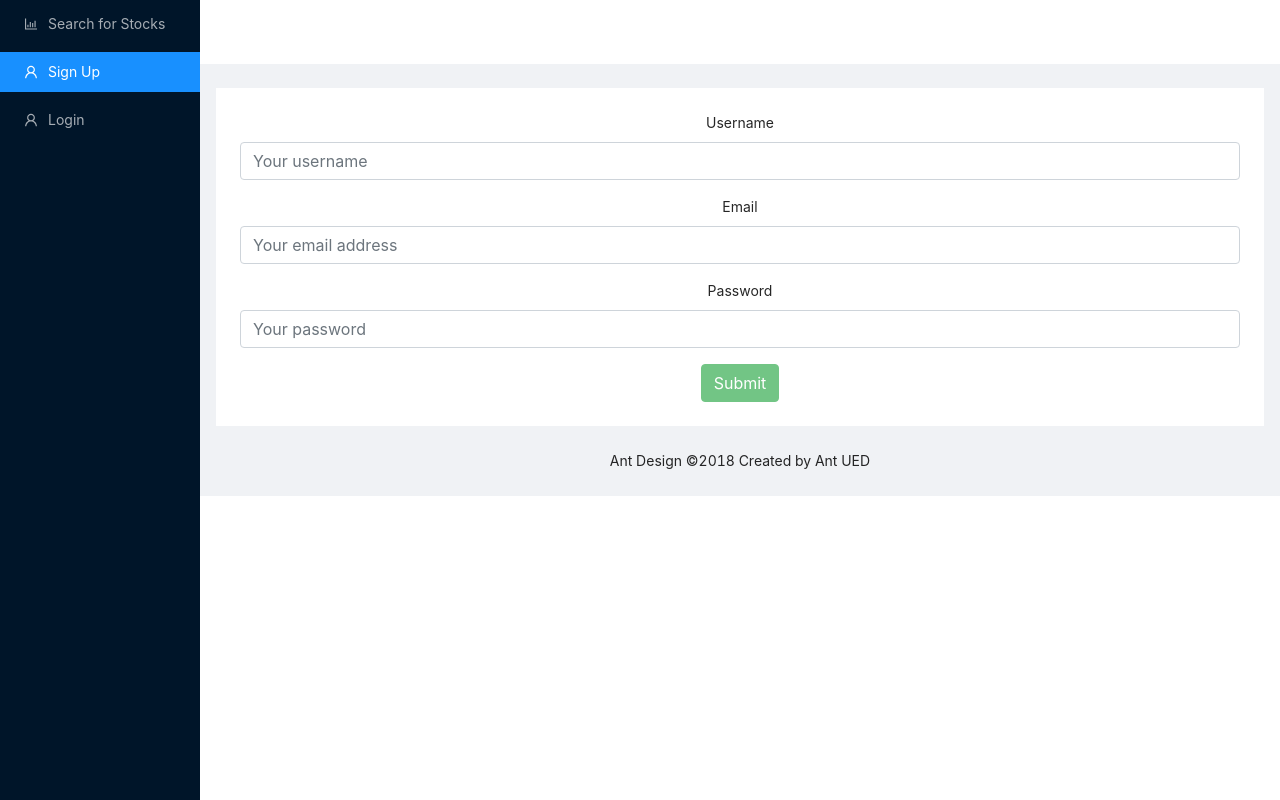
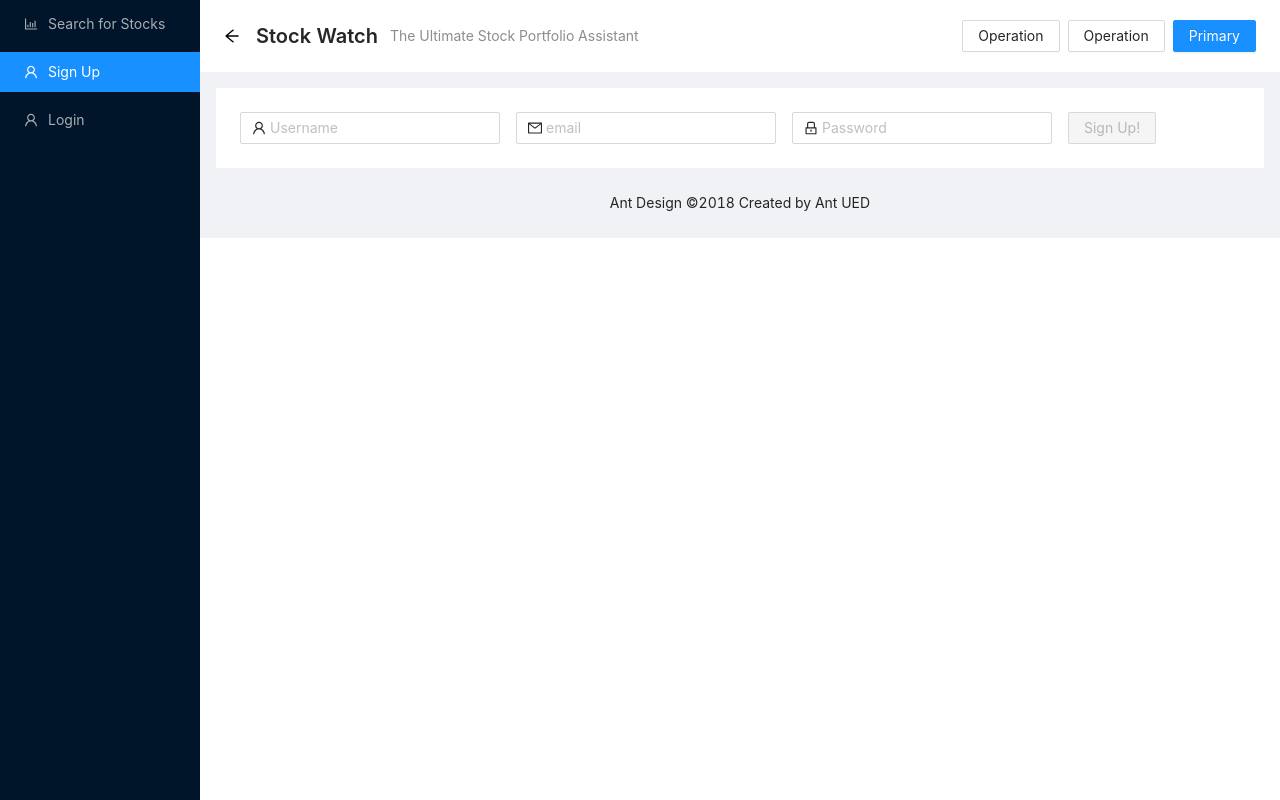
Before and after one commit to awolrob/stock-watch, a React (Create React App) app in the folder client/: page / in a window 1280 px wide. Both pictures are taken after a click on the item "Sign Up". Built offline with nearby package versions, Linux system fonts and the light colour scheme.

Commit message:
sign up antd

```diff
--- a/client/src/App.js
+++ b/client/src/App.js
@@ -4,6 +4,7 @@ import Searchstocks from "./pages/Searchstocks";
 import Savedstocks from "./pages/Savedstocks";
 import LoginForm from "./components/LoginForm";
 import SignUpForm from "./components/SignupForm";
+import PageHeader from "./components/PageHeader";
 import Auth from "./utils/auth";
 import { Layout, Menu } from "antd";
 import {
@@ -66,6 +67,10 @@ function App() {
               >
                 Logout
               </Menu.Item>
+              <Menu.Item key="6" icon={<BarChartOutlined />}>
+                Placeholder
+               </Menu.Item>
+
             </>
           ) : (
             // logged out
@@ -88,7 +93,10 @@ function App() {
         </Menu>
       </Sider>
       <Layout className="site-layout" style={{ marginLeft: 200 }}>
-        <Header className="site-layout-background" style={{ padding: 0 }} />
+        <Header className="site-layout-background" style={{ padding: 0, textAlign: "center" }}>
+          <PageHeader/>
+
+        </Header>
         <Content style={{ margin: "24px 16px 0", overflow: "initial" }}>
           <div
             className="site-layout-background"
--- /dev/null
+++ b/client/src/components/PageHeader.js
@@ -0,0 +1,25 @@
+import React from "react";
+import { PageHeader, Tabs, Button, Statistic, Descriptions } from 'antd';
+// import { PageHeader } from "antd";
+
+const renderHeader = () => {
+    return (
+        <>
+        <PageHeader
+        className="site-page-header-responsive"
+        onBack={() => window.history.back()}
+        title="Stock Watch"
+        subTitle="The Ultimate Stock Portfolio Assistant"
+        extra={[
+          <Button key="3">Operation</Button>,
+          <Button key="2">Operation</Button>,
+          <Button key="1" type="primary">
+            Primary
+          </Button>,
+        ]}>
+            </PageHeader>
+            </>
+    )
+}
+
+export default renderHeader;
--- a/client/src/components/SignupForm.js
+++ b/client/src/components/SignupForm.js
@@ -1,17 +1,36 @@
 
-import React, { useState } from 'react';
-import { Form, Button, Alert } from 'react-bootstrap';
+import React, { useState, useEffect } from 'react';
+import { Form, Input, Button } from 'antd';
 
 import { createUser } from '../utils/API';
 import Auth from '../utils/auth';
+import { UserOutlined, LockOutlined, MailOutlined } from '@ant-design/icons';
+// import { Form, Button, Alert } from 'react-bootstrap';
+
 
 const SignupForm = () => {
-  // set initial form state
+  const [form] = Form.useForm();
+  const [, forceUpdate] = useState({}); // To disable submit button at the beginning.
+  // const [validated, setValidated] = useState(false);
+
+
+  useEffect(() => {
+    forceUpdate({});
+  }, []);
+
+  const onFinish = (values) => {
+
+    console.log('Finish:', values);
+    handleFormSubmit(values);
+  };
+
+    // set initial form state
   const [userFormData, setUserFormData] = useState({ username: '', email: '', password: '' });
   // set state for form validation
   const [validated] = useState(false);
   // set state for alert
   const [showAlert, setShowAlert] = useState(false);
+
 
   const handleInputChange = (event) => {
     const { name, value } = event.target;
@@ -19,10 +38,13 @@ const SignupForm = () => {
   };
 
   const handleFormSubmit = async (event) => {
+    console.log(event);
+
     event.preventDefault();
 
     // check if form has everything (as per react-bootstrap docs)
     const form = event.currentTarget;
+    console.log(form);
     if (form.checkValidity() === false) {
       event.preventDefault();
       event.stopPropagation();
@@ -51,60 +73,140 @@ const SignupForm = () => {
   };
 
   return (
-    <>
-      {/* This is needed for the validation functionality above */}
-      <Form noValidate validated={validated} onSubmit={handleFormSubmit}>
-        {/* show alert if server response is bad */}
-        <Alert dismissible onClose={() => setShowAlert(false)} show={showAlert} variant='danger'>
-          Something went wrong with your signup!
-        </Alert>
+    <Form form={form} name="horizontal_login" layout="inline" onFinish={onFinish}>
+    <Form.Item
+      name="username"
+      rules={[
+        {
+          required: true,
+          message: 'Please input your username!',
+          // validated: {setValidated}
+        },
+      ]}
+    >
+      <Input prefix={<UserOutlined className="site-form-item-icon" />} placeholder="Username" />
+    </Form.Item>
+    <Form.Item
+      name="email"
+      rules={[
+        {
+          required: true,
+          message: 'Please input your email!',
+          // validated: {validated},
+        },
+      ]}
+    >
+      <Input prefix={<MailOutlined className="site-form-item-icon" />} placeholder="email" />
+    </Form.Item>
+    <Form.Item
+      name="password"
+      rules={[
+        {
+          required: true,
+          message: 'Please input your password!',
+          // validated: {validated},
+        },
+      ]}
+    >
+      <Input
+        prefix={<LockOutlined className="site-form-item-icon" />}
+        type="password"
+        placeholder="Password"
+      />
+    </Form.Item>
+    <Form.Item shouldUpdate>
+      {() => (
+        <Button
+          type="primary"
+          htmlType="submit"
+          // onClick={handleFormSubmit}
+          disabled={
+            !form.isFieldsTouched(true) ||
+            !!form.getFieldsError().filter(({ errors }) => errors.length).length
+          }
 
-        <Form.Group>
-          <Form.Label htmlFor='username'>Username</Form.Label>
-          <Form.Control
-            type='text'
-            placeholder='Your username'
-            name='username'
-            onChange={handleInputChange}
-            value={userFormData.username}
-            required
-          />
-          <Form.Control.Feedback type='invalid'>Username is required!</Form.Control.Feedback>
-        </Form.Group>
+        >
+          Sign Up!
+        </Button>
+      )}
+    </Form.Item>
+  </Form>
 
-        <Form.Group>
-          <Form.Label htmlFor='email'>Email</Form.Label>
-          <Form.Control
-            type='email'
-            placeholder='Your email address'
-            name='email'
-            onChange={handleInputChange}
-            value={userFormData.email}
-            required
-          />
-          <Form.Control.Feedback type='invalid'>Email is required!</Form.Control.Feedback>
-        </Form.Group>
+    // <>
+    //   {/* This is needed for the validation functionality above */}
+    //   <Form
+    //   noValidate validated={validated}
+    //   onSubmit={handleFormSubmit}
+    //   name="basic"
+    //   labelCol={{ span: 8, }}
+    //   wrapperCol= {{ span:16, }}
+    //   >
+    //     {/* show alert if server response is bad */}
+    //     {/* <Alert dismissible onClose={() => setShowAlert(false)} show={showAlert} variant='danger'>
+    //       Something went wrong with your signup!
+    //     </Alert> */}
 
-        <Form.Group>
-          <Form.Label htmlFor='password'>Password</Form.Label>
-          <Form.Control
-            type='password'
-            placeholder='Your password'
-            name='password'
-            onChange={handleInputChange}
-            value={userFormData.password}
-            required
-          />
-          <Form.Control.Feedback type='invalid'>Password is required!</Form.Control.Feedback>
-        </Form.Group>
-        <Button
-          disabled={!(userFormData.username && userFormData.email && userFormData.password)}
-          type='submit'
-          variant='success'>
-          Submit
-        </Button>
-      </Form>
-    </>
+    //     <Form.Item
+    //       label="Username"
+    //       name="user"
+    //       onValuesChange={handleInputChange}
+    //       value={userFormData.username}
+    //       rules= {[
+    //         {
+    //           required: true,
+    //           message: 'Username is required!'
+    //         }
+    //       ]}
+    //       >
+    //       {/* <Form.Label htmlFor='username'>Username</Form.Label> */}
+    //       {/* <Form.Control
+    //         type='text'
+    //         placeholder='Your username'
+    //         name='username'
+    //         onChange={handleInputChange}
+    //         value={userFormData.username}
+    //         required
+    //       /> */}
+    //       <Input />
+    //       {/* <Form.Control.Feedback type='invalid'>Username is required!</Form.Control.Feedback> */}
+    //     </Form.Item>
+
+    //     {/* <Form.Group>
+    //       <Form.Label htmlFor='email'>Email</Form.Label>
+    //       <Form.Control
+    //         type='email'
+    //         placeholder='Your email address'
+    //         name='email'
+    //         onChange={handleInputChange}
+    //         value={userFormData.email}
+    //         required
+    //       />
+    //       <Form.Control.Feedback type='invalid'>Email is required!</Form.Control.Feedback>
+    //     </Form.Group>
+
+    //     <Form.Group>
+    //       <Form.Label htmlFor='password'>Password</Form.Label>
+    //       <Form.Control
+    //         type='password'
+    //         placeholder='Your password'
+    //         name='password'
+    //         onChange={handleInputChange}
+    //         value={userFormData.password}
+    //         required
+    //       />
+    //       <Form.Control.Feedback type='invalid'>Password is required!</Form.Control.Feedback>
+    //     </Form.Group> */}
+    //     <Button
+    //       // disabled={!(userFormData.username && userFormData.email && userFormData.password)}
+    //       disabled={!(userFormData.username)}
+    //       type='submit'
+    //       variant='success'
+    //       htmlType="submit"
+    //       >
+    //       Submit
+    //     </Button>
+    //   </Form>
+    // </>
   );
 };
 
--- a/client/src/pages/Searchstocks.js
+++ b/client/src/pages/Searchstocks.js
@@ -93,9 +93,9 @@ const Searchstocks = () => {
 
   return (
     <>
-      <Jumbotron fluid className='text-light bg-dark'>
+      <Jumbotron fluid className='text-secondary bg-primary'>
         <Container>
-          <h1>Search for stocks!</h1>
+          <h1 className='text-dark'>Search for stocks!</h1>
           <Form onSubmit={handleFormSubmit}>
             <Form.Row>
               <Col xs={12} md={8}>
@@ -109,7 +109,7 @@ const Searchstocks = () => {
                 />
               </Col>
               <Col xs={12} md={4}>
-                <Button type='submit' variant='success' size='lg'>
+                <Button type='submit' variant='secondary' size='lg'>
                   Submit Search
                 </Button>
               </Col>
```
